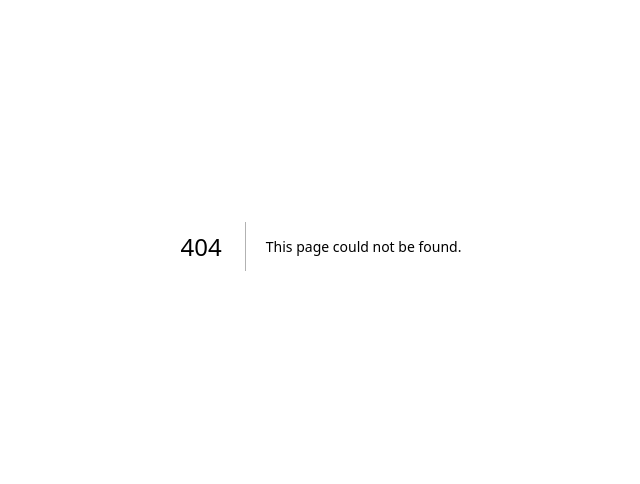
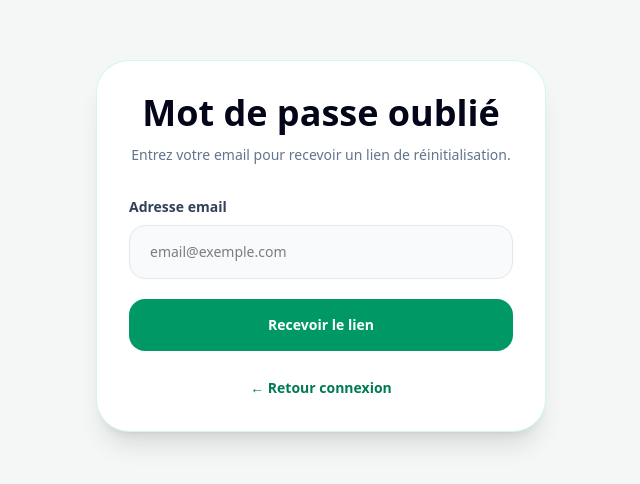
Before and after one commit to lafere75-del/Droovo, a Next.js app: page /forgot-password in a window 1280 px wide. Before the commit this address had no page. Shown: the part 154-638 px from the top of the page, without its empty margins (319-959 px from the left). Built offline with nearby package versions, Linux system fonts and the light colour scheme.

Commit message:
Create page.jsx

```diff
--- /dev/null
+++ b/app/forgot-password/page.jsx
@@ -0,0 +1,101 @@
+"use client";
+
+import { useState } from "react";
+import Link from "next/link";
+import { supabase } from "../../lib/supabaseClient";
+
+export default function ForgotPasswordPage() {
+  const [email, setEmail] = useState("");
+  const [loading, setLoading] = useState(false);
+  const [success, setSuccess] = useState(false);
+  const [error, setError] = useState("");
+
+  async function handleResetPassword(e) {
+    e.preventDefault();
+
+    setLoading(true);
+    setError("");
+
+    const { error } = await supabase.auth.resetPasswordForEmail(email, {
+      redirectTo: "https://droovo-x4zh.vercel.app/reset-password",
+    });
+
+    if (error) {
+      setError(error.message);
+    } else {
+      setSuccess(true);
+    }
+
+    setLoading(false);
+  }
+
+  return (
+    <main className="flex min-h-screen items-center justify-center bg-[#F4F7F5] px-6 py-10">
+      <div className="w-full max-w-md rounded-[2rem] bg-white p-8 shadow-xl ring-1 ring-emerald-100">
+        <div className="mb-8 text-center">
+          <h1 className="text-4xl font-black text-slate-950">
+            Mot de passe oublié
+          </h1>
+
+          <p className="mt-3 text-sm text-slate-500">
+            Entrez votre email pour recevoir un lien de réinitialisation.
+          </p>
+        </div>
+
+        {success ? (
+          <div className="rounded-2xl bg-emerald-50 p-5 text-center">
+            <p className="font-black text-emerald-700">
+              Email envoyé
+            </p>
+
+            <p className="mt-2 text-sm text-slate-600">
+              Vérifiez votre boîte mail pour réinitialiser votre mot de passe.
+            </p>
+          </div>
+        ) : (
+          <form onSubmit={handleResetPassword} className="space-y-5">
+            <div>
+              <label className="mb-2 block text-sm font-black text-slate-700">
+                Adresse email
+              </label>
+
+              <input
+                type="email"
+                required
+                placeholder="email@exemple.com"
+                value={email}
+                onChange={(e) => setEmail(e.target.value)}
+                className="w-full rounded-2xl border border-slate-200 bg-slate-50 px-5 py-4 text-sm outline-none transition focus:border-emerald-500"
+              />
+            </div>
+
+            {error && (
+              <div className="rounded-2xl bg-red-50 p-4 text-sm font-bold text-red-600">
+                {error}
+              </div>
+            )}
+
+            <button
+              type="submit"
+              disabled={loading}
+              className="w-full rounded-2xl bg-emerald-600 px-5 py-4 text-sm font-black text-white transition hover:bg-emerald-700 disabled:opacity-50"
+            >
+              {loading
+                ? "Envoi..."
+                : "Recevoir le lien"}
+            </button>
+          </form>
+        )}
+
+        <div className="mt-6 text-center">
+          <Link
+            href="/login"
+            className="text-sm font-black text-emerald-700"
+          >
+            ← Retour connexion
+          </Link>
+        </div>
+      </div>
+    </main>
+  );
+}
```
